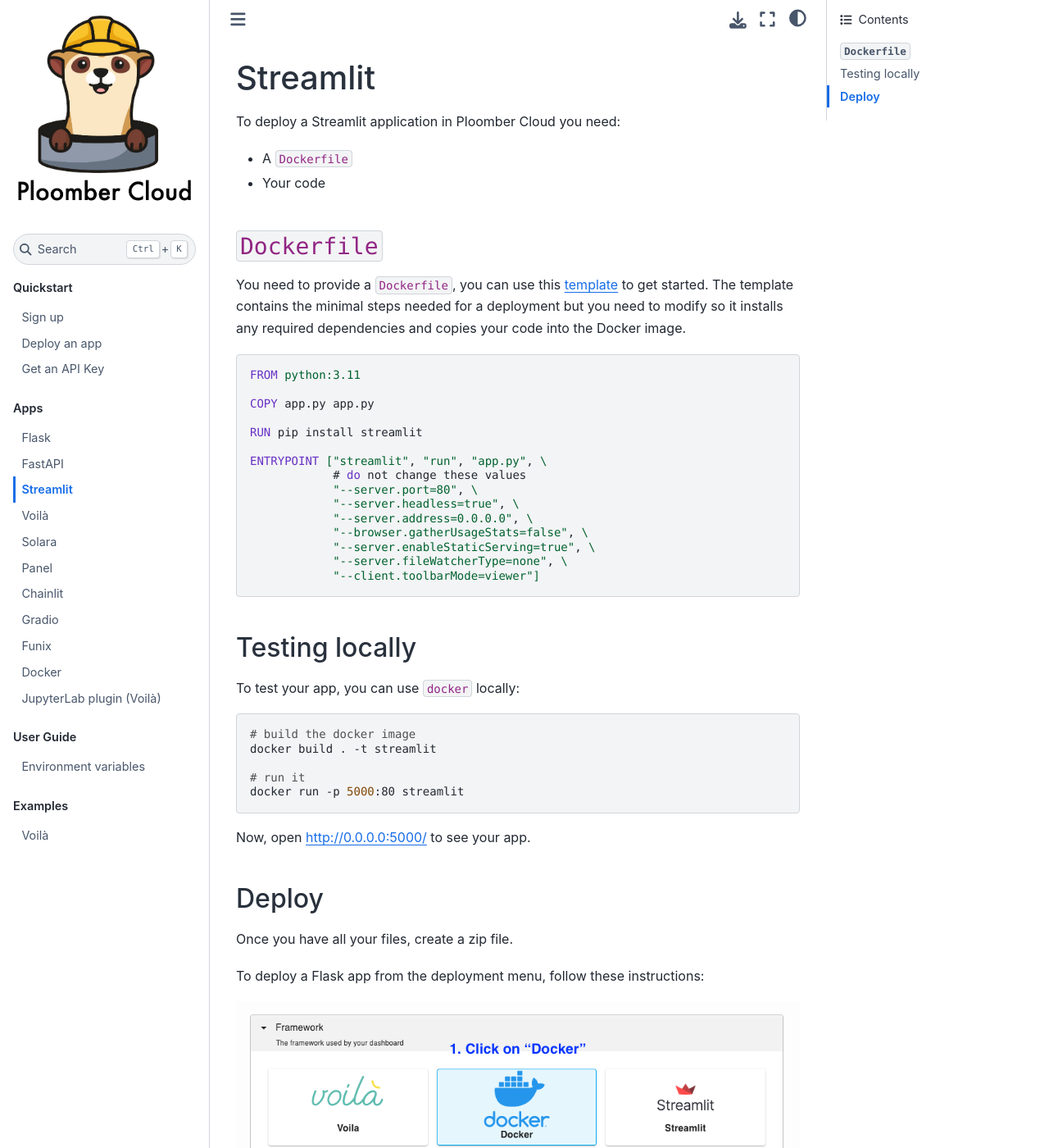
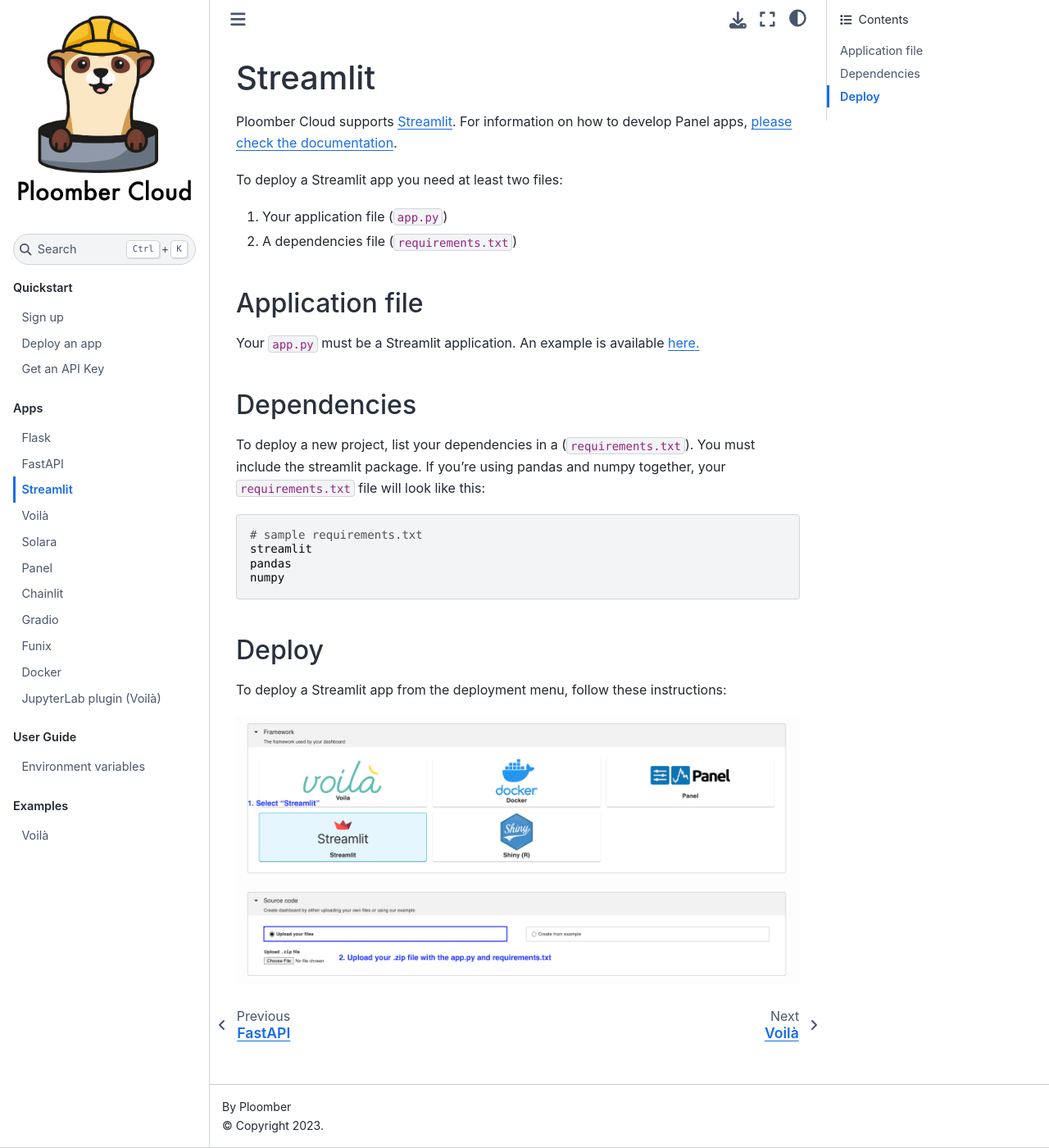
Before and after one commit to ploomber/doc, a Jupyter Book: the page built from doc/apps/streamlit.md, in a window 1280 px wide and 1400 px high. Shown: the whole window at 82% size. Built offline with Jupyter Book 1.0.4 settings and Sphinx 7.4.7 and the Sphinx Book theme 1.1.4, drawn with Linux system fonts in a browser that asks for light colours.

Commit message:
Update existing example & upload example files

````diff
--- a/doc/apps/streamlit.md
+++ b/doc/apps/streamlit.md
@@ -1,51 +1,29 @@
 # Streamlit
 
-To deploy a Streamlit application in Ploomber Cloud you need:
+Ploomber Cloud supports [Streamlit](https://streamlit.io/). For information on how to develop Panel apps, [please check the documentation](https://docs.streamlit.io/).
 
-- A `Dockerfile`
-- Your code
+To deploy a Streamlit app you need at least two files:
 
-## `Dockerfile`
+1. Your application file (`app.py`)
+2. A dependencies file (`requirements.txt`)
 
-You need to provide a `Dockerfile`, you can use this [template](https://github.com/ploomber/doc/blob/main/examples/docker/streamlit/Dockerfile) to get started. The template contains the minimal steps needed for a deployment but you need to modify so it installs any required dependencies and copies your code into the Docker image.
+## Application file
 
-```Dockerfile
-FROM python:3.11
+Your `app.py` must be a Streamlit application. An example is available [here.](https://github.com/ploomber/doc/blob/main/examples/streamlit/data-viz/app.py)
 
-COPY app.py app.py
+## Dependencies
 
-RUN pip install streamlit
+To deploy a new project, list your dependencies in a (`requirements.txt`). You must include the streamlit package. If you're using pandas and numpy together, your `requirements.txt` file will look like this:
 
-ENTRYPOINT ["streamlit", "run", "app.py", \
-            # do not change these values
-            "--server.port=80", \
-            "--server.headless=true", \
-            "--server.address=0.0.0.0", \
-            "--browser.gatherUsageStats=false", \
-            "--server.enableStaticServing=true", \
-            "--server.fileWatcherType=none", \
-            "--client.toolbarMode=viewer"]
 ```
-
-## Testing locally
-
-To test your app, you can use `docker` locally:
-
-```sh
-# build the docker image
-docker build . -t streamlit
-
-# run it
-docker run -p 5000:80 streamlit
+# sample requirements.txt
+streamlit
+pandas
+numpy
 ```
-
-Now, open [http://0.0.0.0:5000/](http://0.0.0.0:5000/) to see your app.
-
 
 ## Deploy
 
-Once you have all your files, create a zip file.
+To deploy a Streamlit app from the deployment menu, follow these instructions:
 
-To deploy a Flask app from the deployment menu, follow these instructions:
-
-![](../static/docker.png)
+![](../static/streamlit.png)
````
Also changed, not shown: doc/static/streamlit.png (added), 3 other files.
